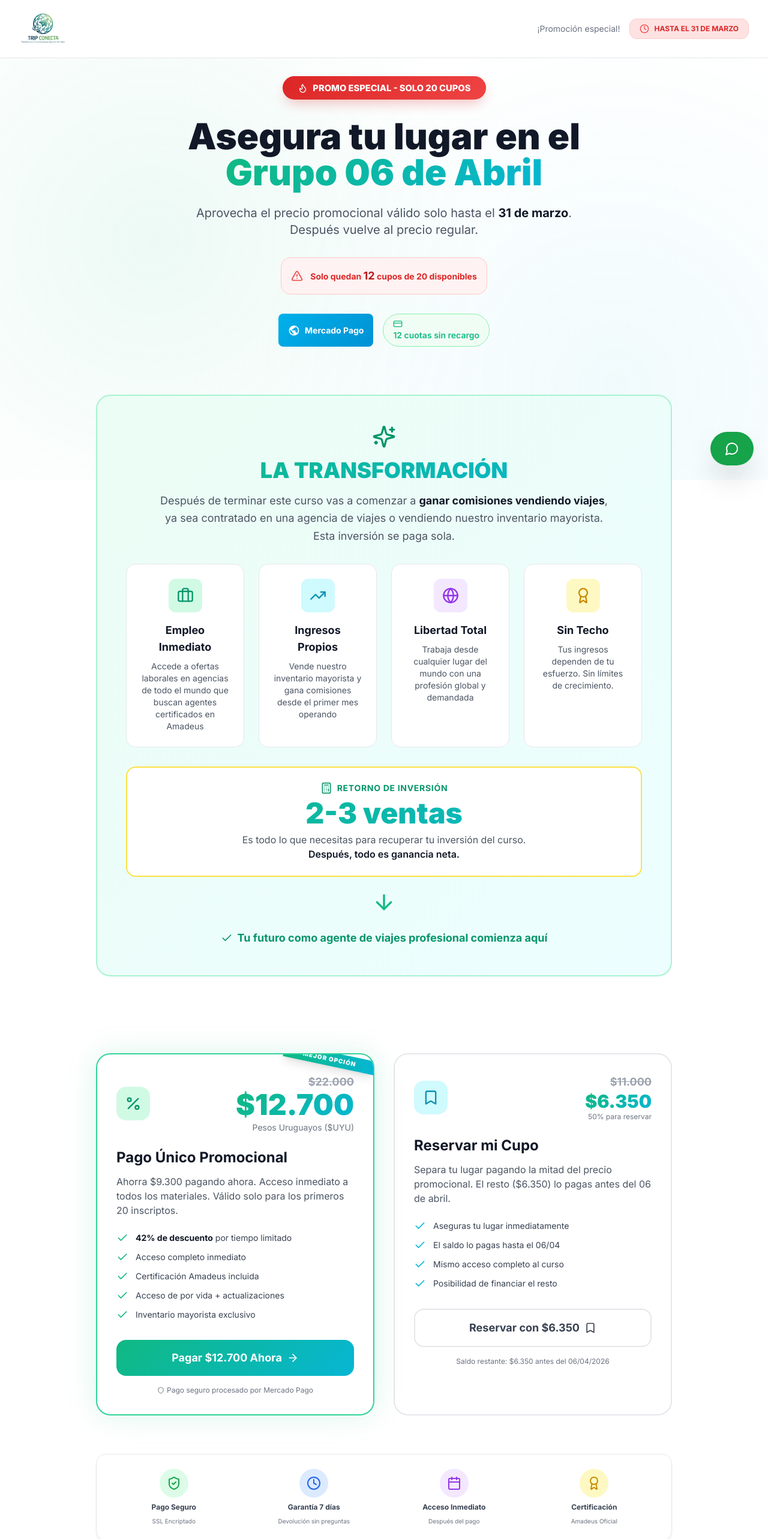
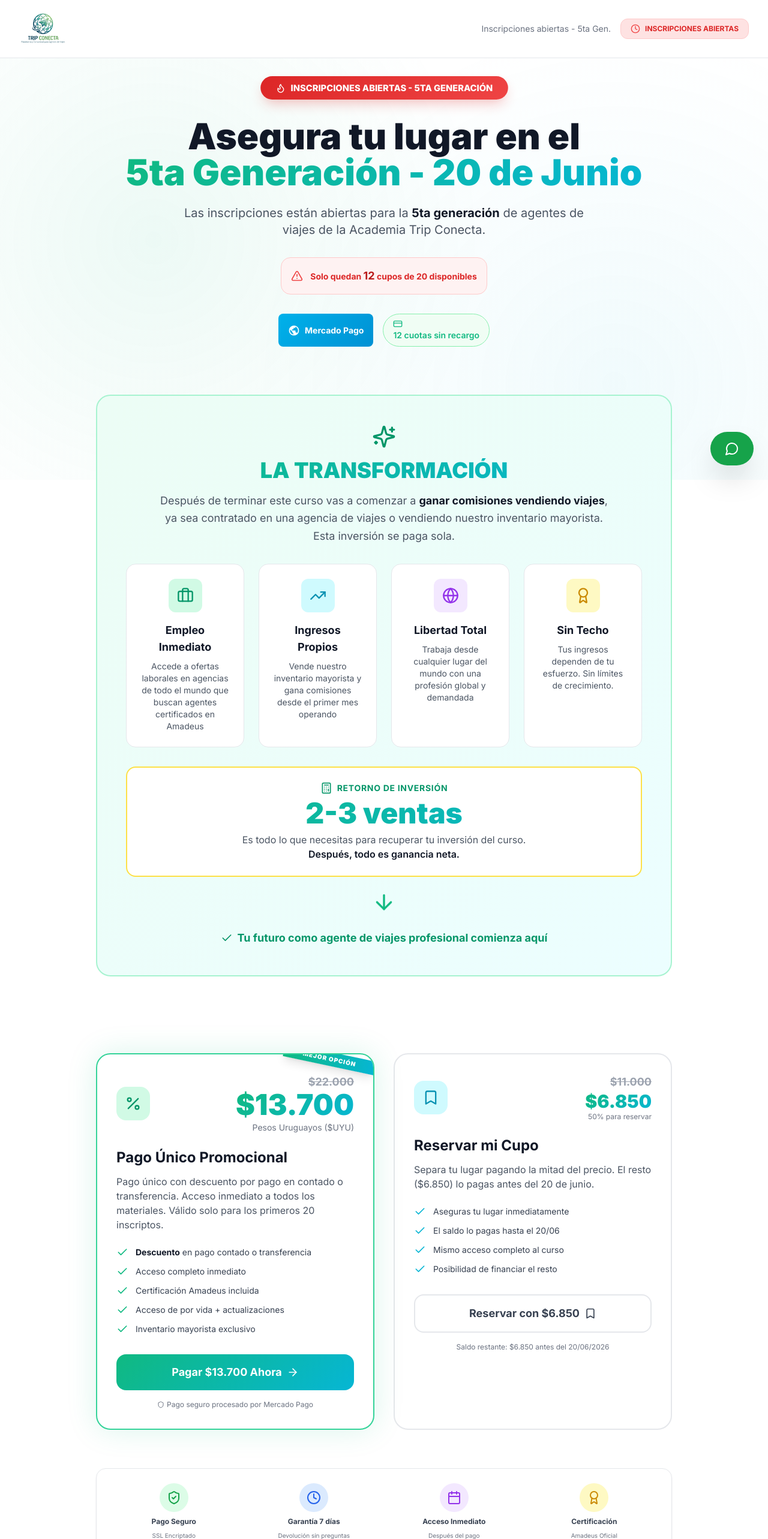
Before and after one commit to horaciogabriel92-art/trip-conecta-landing, a Next.js app: page /pagar in a window 1280 px wide. Shown: the top 2566 px of the page at 60% size. Built offline with nearby package versions, Linux system fonts and the light colour scheme.

Commit message:
feat: actualiza 5ta generacion - fecha 20 junio y precio .700

```diff
--- a/src/app/curso/page.tsx
+++ b/src/app/curso/page.tsx
@@ -11,7 +11,7 @@ export default function CursoLanding() {
   const [openFaq, setOpenFaq] = useState<number | null>(null);
 
   useEffect(() => {
-    const targetDate = new Date("April 6, 2026 00:00:00").getTime();
+    const targetDate = new Date("June 20, 2026 00:00:00").getTime();
 
     const interval = setInterval(() => {
       const now = new Date().getTime();
@@ -30,7 +30,7 @@ export default function CursoLanding() {
 
   const faqs = [
     { q: "¿Necesito experiencia previa en turismo?", a: "No. El curso está diseñado desde cero para personas sin experiencia. Nuestra metodología paso a paso te lleva desde lo básico hasta la operativa profesional completa." },
-    { q: "¿Cuándo empieza exactamente el curso?", a: "El próximo grupo inicia el 06 de Abril de 2026. Al inscribirte recibes acceso inmediato a materiales preparatorios y el 06 de abril abrimos el acceso completo al campus virtual." },
+    { q: "¿Cuándo empieza exactamente el curso?", a: "La 5ta generación de la Academia Trip Conecta inicia el 20 de Junio de 2026. Al inscribirte recibes acceso inmediato a materiales preparatorios y el 20 de junio abrimos el acceso completo al campus virtual." },
     { q: "¿Cómo recibo la certificación Amadeus?", a: "Al finalizar el módulo técnico y aprobar el examen online, recibes tu certificación oficial Amadeus válida internacionalmente." },
     { q: "¿Tengo que vender los viajes obligatoriamente?", a: "No. Puedes usar la certificación para buscar empleo en agencias tradicionales. Nosotros solo te damos la opción de vender nuestro inventario si quieres trabajar independiente." },
     { q: "¿Qué pasa si no puedo asistir a las clases?", a: "Todas las clases quedan grabadas y disponibles 24/7 en nuestra plataforma. Puedes estudiar a tu propio ritmo." },
@@ -64,7 +64,7 @@ export default function CursoLanding() {
             >
               <div className="inline-flex items-center gap-2 px-4 py-2 rounded-full bg-emerald-100 border border-emerald-200 text-emerald-700 text-xs font-bold uppercase tracking-wider">
                 <span className="w-2 h-2 rounded-full bg-emerald-500 animate-pulse"></span>
-                Certificación Oficial 2026
+                5ta Generación - Inscripciones Abiertas
               </div>
 
               <h1 className="text-4xl md:text-5xl lg:text-6xl font-black leading-tight tracking-tight text-gray-900">
@@ -78,14 +78,14 @@ export default function CursoLanding() {
 
               {/* Countdown */}
               <div className="glass-card p-6 rounded-2xl inline-block bg-white">
-                <p className="text-xs font-bold text-gray-500 uppercase tracking-widest mb-3">Próximo grupo inicia en:</p>
+                <p className="text-xs font-bold text-gray-500 uppercase tracking-widest mb-3">5ta Generación - inicia en:</p>
                 <div className="flex gap-4">
                   <CountdownUnit value={timeLeft.days} label="Días" />
                   <CountdownUnit value={timeLeft.hours} label="Horas" />
                   <CountdownUnit value={timeLeft.minutes} label="Mins" />
                   <CountdownUnit value={timeLeft.seconds} label="Segs" />
                 </div>
-                <p className="text-sm font-bold text-emerald-600 mt-4">06 de Abril de 2026</p>
+                <p className="text-sm font-bold text-emerald-600 mt-4">20 de Junio de 2026</p>
               </div>
 
               <div className="flex flex-col sm:flex-row gap-4">
@@ -365,7 +365,7 @@ export default function CursoLanding() {
           <div className="glass-card rounded-[40px] p-8 md:p-16 text-center border border-emerald-200 bg-white">
             <div className="inline-flex items-center gap-2 px-4 py-2 rounded-full bg-red-100 border border-red-200 text-red-600 text-xs font-bold uppercase tracking-wider mb-6 animate-pulse">
               <AlertCircle className="w-4 h-4" />
-              Cupos Limitados - Grupo 06 Abril
+              Cupos Limitados - 5ta Generación 20 Junio
             </div>
 
             <h2 className="text-3xl md:text-5xl font-black mb-6 text-gray-900">Inversión en tu Futuro</h2>
@@ -373,7 +373,7 @@ export default function CursoLanding() {
             <div className="flex flex-col md:flex-row justify-center items-center gap-8 mb-12">
               <div className="text-center">
                 <p className="text-sm text-gray-500 mb-2">Inicio</p>
-                <p className="text-2xl font-black text-gray-900">06 Abril 2026</p>
+                <p className="text-2xl font-black text-gray-900">20 Junio 2026</p>
               </div>
               <div className="hidden md:block w-px h-12 bg-gray-200"></div>
               <div className="text-center">
@@ -390,7 +390,7 @@ export default function CursoLanding() {
             <div className="mb-12">
               <p className="text-sm text-gray-500 mb-2">Inversión única</p>
               <div className="flex items-baseline justify-center gap-2">
-                <span className="text-5xl md:text-7xl font-black text-gradient">$12.700</span>
+                <span className="text-5xl md:text-7xl font-black text-gradient">$13.700</span>
               </div>
               <p className="text-sm text-gray-500 mt-4">Acceso de por vida al contenido + Actualizaciones</p>
             </div>
--- a/src/app/pagar/page.tsx
+++ b/src/app/pagar/page.tsx
@@ -26,10 +26,10 @@ export default function PagarPage() {
             <img src="/assets/logo-trip-conecta.png" alt="Trip Conecta" className="h-20 w-auto" />
           </Link>
           <div className="flex items-center gap-4">
-            <span className="text-sm text-gray-500 hidden sm:inline">¡Promoción especial!</span>
+            <span className="text-sm text-gray-500 hidden sm:inline">Inscripciones abiertas - 5ta Gen.</span>
             <div className="bg-red-100 border border-red-200 rounded-xl px-4 py-2 flex items-center gap-2">
               <Clock className="w-4 h-4 text-red-500" />
-              <span className="text-xs font-bold text-red-600 uppercase">Hasta el 31 de marzo</span>
+              <span className="text-xs font-bold text-red-600 uppercase">Inscripciones abiertas</span>
             </div>
           </div>
         </div>
@@ -44,7 +44,7 @@ export default function PagarPage() {
               className="promo-badge mb-8"
             >
               <Flame className="w-4 h-4" />
-              PROMO ESPECIAL - SOLO 20 CUPOS
+              INSCRIPCIONES ABIERTAS - 5TA GENERACIÓN
             </motion.div>
 
             <motion.h1
@@ -54,7 +54,7 @@ export default function PagarPage() {
               className="text-4xl md:text-5xl lg:text-6xl font-black leading-tight mb-6 text-gray-900"
             >
               Asegura tu lugar en el <br />
-              <span className="text-gradient">Grupo 06 de Abril</span>
+              <span className="text-gradient">5ta Generación - 20 de Junio</span>
             </motion.h1>
 
             <motion.p
@@ -63,8 +63,7 @@ export default function PagarPage() {
               transition={{ delay: 0.2 }}
               className="text-lg md:text-xl text-gray-600 max-w-2xl mx-auto mb-8"
             >
-              Aprovecha el precio promocional válido solo hasta el <strong className="text-gray-900">31 de marzo</strong>.
-              Después vuelve al precio regular.
+              Las inscripciones están abiertas para la <strong className="text-gray-900">5ta generación</strong> de agentes de viajes de la Academia Trip Conecta.
             </motion.p>
 
             <motion.div
@@ -182,18 +181,18 @@ export default function PagarPage() {
                   </div>
                   <div className="text-right">
                     <div className="text-gray-400 line-through text-lg font-bold">$22.000</div>
-                    <div className="text-4xl md:text-5xl font-black text-gradient">$12.700</div>
+                    <div className="text-4xl md:text-5xl font-black text-gradient">$13.700</div>
                     <div className="text-sm text-gray-500 mt-1">Pesos Uruguayos ($UYU)</div>
                   </div>
                 </div>
 
                 <h3 className="text-2xl font-bold mb-3 text-gray-900">Pago Único Promocional</h3>
-                <p className="text-gray-600 mb-6">Ahorra $9.300 pagando ahora. Acceso inmediato a todos los materiales. Válido solo para los primeros 20 inscriptos.</p>
+                <p className="text-gray-600 mb-6">Pago único con descuento por pago en contado o transferencia. Acceso inmediato a todos los materiales. Válido solo para los primeros 20 inscriptos.</p>
 
                 <ul className="space-y-3 mb-8 text-sm text-gray-700">
                   <li className="flex items-center gap-3">
                     <Check className="w-5 h-5 text-emerald-500 flex-shrink-0" />
-                    <span><strong className="text-gray-900">42% de descuento</strong> por tiempo limitado</span>
+                    <span><strong className="text-gray-900">Descuento</strong> en pago contado o transferencia</span>
                   </li>
                   <li className="flex items-center gap-3">
                     <Check className="w-5 h-5 text-emerald-500 flex-shrink-0" />
@@ -214,7 +213,7 @@ export default function PagarPage() {
                 </ul>
 
                 <a href="https://mercadopago.com.uy/payment-link/v1/redirect?link-id=f14a4900-d778-4c19-b641-8c6de7cd1f0b&source=link" target="_blank" className="btn-primary w-full py-5 rounded-2xl font-bold text-lg flex items-center justify-center gap-2 urgency-pulse">
-                  <span>Pagar $12.700 Ahora</span>
+                  <span>Pagar $13.700 Ahora</span>
                   <ArrowRight className="w-5 h-5" />
                 </a>
 
@@ -234,13 +233,13 @@ export default function PagarPage() {
                   </div>
                   <div className="text-right">
                     <div className="text-gray-400 line-through text-lg font-bold">$11.000</div>
-                    <div className="text-3xl font-black text-gradient">$6.350</div>
+                    <div className="text-3xl font-black text-gradient">$6.850</div>
                     <p className="text-xs text-gray-500">50% para reservar</p>
                   </div>
                 </div>
 
                 <h3 className="text-2xl font-bold mb-3 text-gray-900">Reservar mi Cupo</h3>
-                <p className="text-gray-600 mb-6">Separa tu lugar pagando la mitad del precio promocional. El resto ($6.350) lo pagas antes del 06 de abril.</p>
+                <p className="text-gray-600 mb-6">Separa tu lugar pagando la mitad del precio. El resto ($6.850) lo pagas antes del 20 de junio.</p>
 
                 <ul className="space-y-3 mb-8 text-sm text-gray-700">
                   <li className="flex items-center gap-3">
@@ -249,7 +248,7 @@ export default function PagarPage() {
                   </li>
                   <li className="flex items-center gap-3">
                     <Check className="w-5 h-5 text-cyan-500 flex-shrink-0" />
-                    <span>El saldo lo pagas hasta el 06/04</span>
+                    <span>El saldo lo pagas hasta el 20/06</span>
                   </li>
                   <li className="flex items-center gap-3">
                     <Check className="w-5 h-5 text-cyan-500 flex-shrink-0" />
@@ -262,12 +261,12 @@ export default function PagarPage() {
                 </ul>
 
                 <a href="https://mercadopago.com.uy/payment-link/v1/redirect?link-id=f14a4900-d778-4c19-b641-8c6de7cd1f0b&source=link" target="_blank" className="btn-secondary w-full py-5 rounded-2xl font-bold text-lg flex items-center justify-center gap-2">
-                  <span>Reservar con $6.350</span>
+                  <span>Reservar con $6.850</span>
                   <Bookmark className="w-5 h-5" />
                 </a>
 
                 <p className="text-center text-xs text-gray-500 mt-4">
-                  Saldo restante: $6.350 antes del 06/04/2026
+                  Saldo restante: $6.850 antes del 20/06/2026
                 </p>
               </div>
             </div>
@@ -442,7 +441,7 @@ export default function PagarPage() {
         <div className="max-w-4xl mx-auto px-4 sm:px-6 lg:px-8 text-center">
           <div className="promo-badge mb-6">
             <Clock className="w-4 h-4" />
-            VÁLIDO HASTA EL 31 DE MARZO
+            VÁLIDO - 5TA GENERACIÓN 20 DE JUNIO
           </div>
 
           <h2 className="text-3xl md:text-4xl font-black mb-6 text-gray-900">¿Listo para transformar tu futuro?</h2>
@@ -454,11 +453,11 @@ export default function PagarPage() {
 
           <div className="flex flex-col sm:flex-row gap-4 justify-center max-w-2xl mx-auto">
             <a href="https://mercadopago.com.uy/payment-link/v1/redirect?link-id=f14a4900-d778-4c19-b641-8c6de7cd1f0b&source=link" target="_blank" className="btn-primary py-5 rounded-2xl font-bold text-lg flex items-center justify-center gap-2 urgency-pulse">
-              <span>Pagar Ahora $12.700</span>
+              <span>Pagar Ahora $13.700</span>
               <ArrowRight className="w-5 h-5" />
             </a>
             <a href="https://mercadopago.com.uy/payment-link/v1/redirect?link-id=f14a4900-d778-4c19-b641-8c6de7cd1f0b&source=link" target="_blank" className="btn-secondary py-5 rounded-2xl font-bold text-lg flex items-center justify-center gap-2">
-              <span>Reservar con $6.350</span>
+              <span>Reservar con $6.850</span>
               <Bookmark className="w-5 h-5" />
             </a>
           </div>
```
Also changed, not shown: 1 other file (tests, documents, lock files or other folders).
